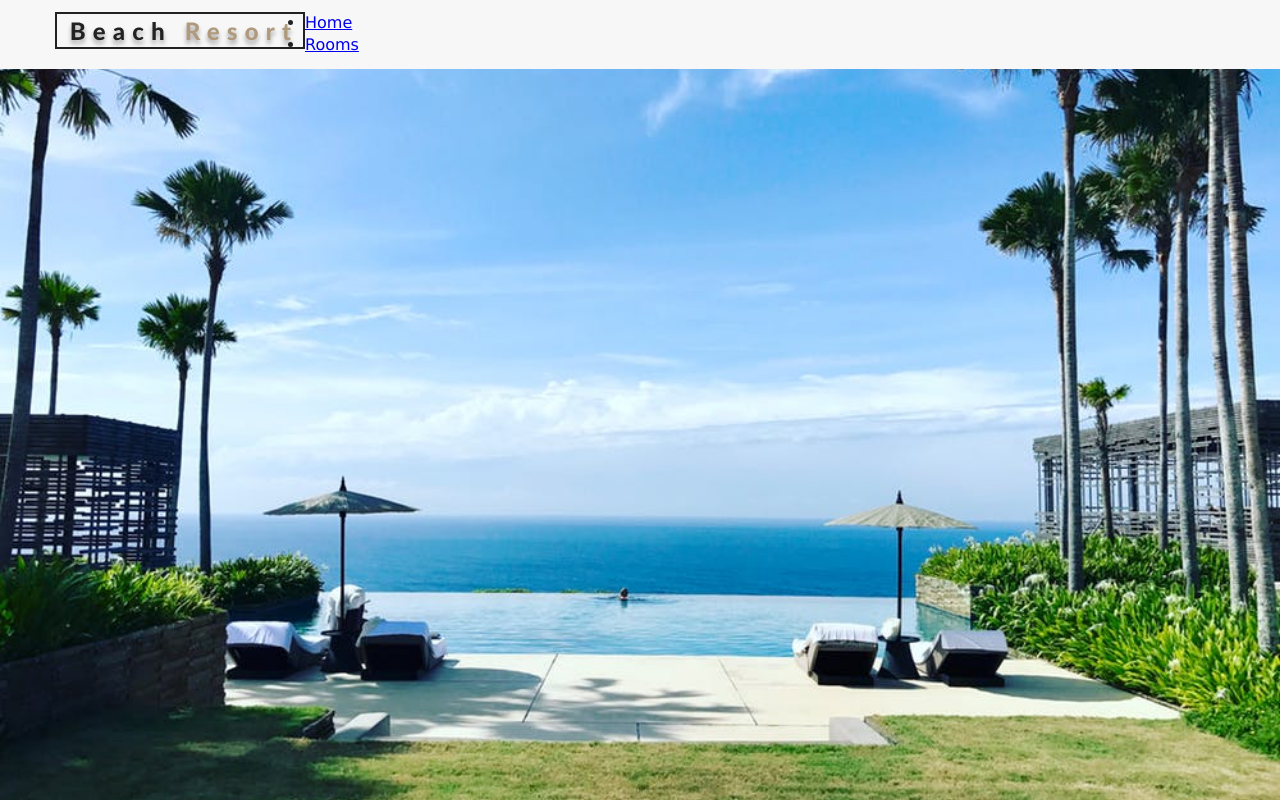
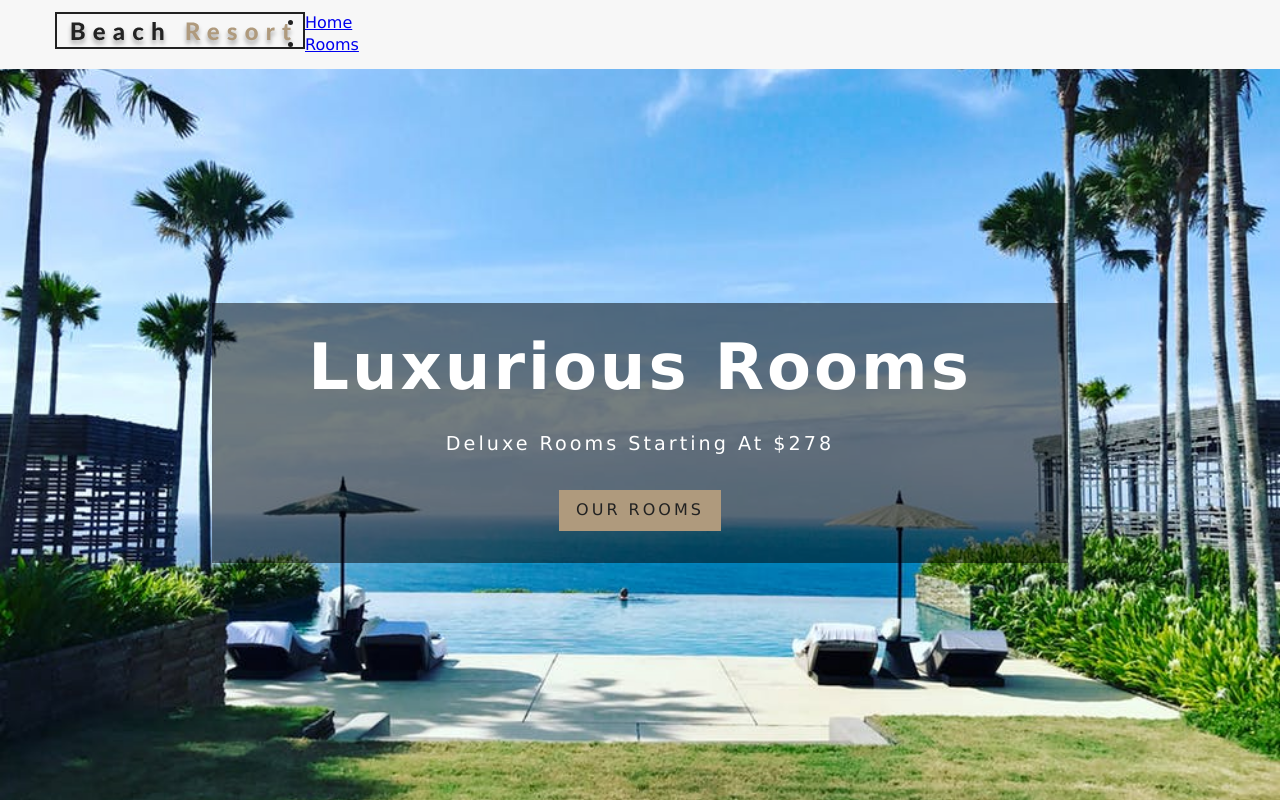
Before and after one commit to Justina177/JT-Beach-Resort, a React (Create React App) app: page / in a window 1280 px wide. Built offline with nearby package versions, Linux system fonts and the light colour scheme; the HTML template or start-up script is replaced by a standard one.

Commit message:
implented banner component into Rooms, Home and Error page

```diff
--- a/src/Components/Banner.jsx
+++ b/src/Components/Banner.jsx
@@ -1,7 +1,11 @@
 import React from 'react'
 
-export default function Banner({}) {
+export default function Banner({children, title, subtitle}) {
   return (
-    <div>Banner</div>
+    <div className="banner">
+        <h1>{title}</h1>
+        <p>{subtitle}</p>
+        {children}
+    </div>
   )
 }
--- a/src/pages/Error.jsx
+++ b/src/pages/Error.jsx
@@ -1,11 +1,15 @@
-import React from 'react'
-import Hero from '../Components/Hero'
+import React from 'react';
+import { Link } from 'react-router-dom';
+import Banner from '../Components/Banner';
+import Hero from '../Components/Hero';
+
 
 export default function Error() {
   return (
-    <div>
-      <Hero />
-      error page
-    </div>
+    <Hero>
+      <Banner title="404" subtitle="Page not found">
+        <Link to="/" className="btn-primary">return home</Link>
+      </Banner>
+    </Hero>
   )
 }
--- a/src/pages/Home.jsx
+++ b/src/pages/Home.jsx
@@ -1,10 +1,17 @@
 import React from 'react'
+import { Link } from 'react-router-dom'
+import Banner from '../Components/Banner'
 import Hero from '../Components/Hero'
 
 export default function Home() {
   return (
     <div>
-      <Hero hero="defaultHero" />
+      <Hero>
+        <Banner title="luxurious rooms"  subtitle="deluxe rooms starting at $278">
+          <Link to="/rooms" className="btn-primary">Our rooms</Link>
+        </Banner>
+
+      </Hero>
     </div>
   )
 }
--- a/src/pages/Rooms.jsx
+++ b/src/pages/Rooms.jsx
@@ -1,10 +1,16 @@
 import React from 'react'
+import { Link } from 'react-router-dom'
+import Banner from '../Components/Banner'
 import Hero from '../Components/Hero'
 
 export default function Rooms() {
   return (
     <div>
-      <Hero hero="roomsHero" />
+      <Hero hero="roomsHero">
+        <Banner title="our rooms">
+          <Link to="/" className="btn-primary">return home</Link>
+        </Banner>
+      </Hero>
     </div>
   )
 }
```
